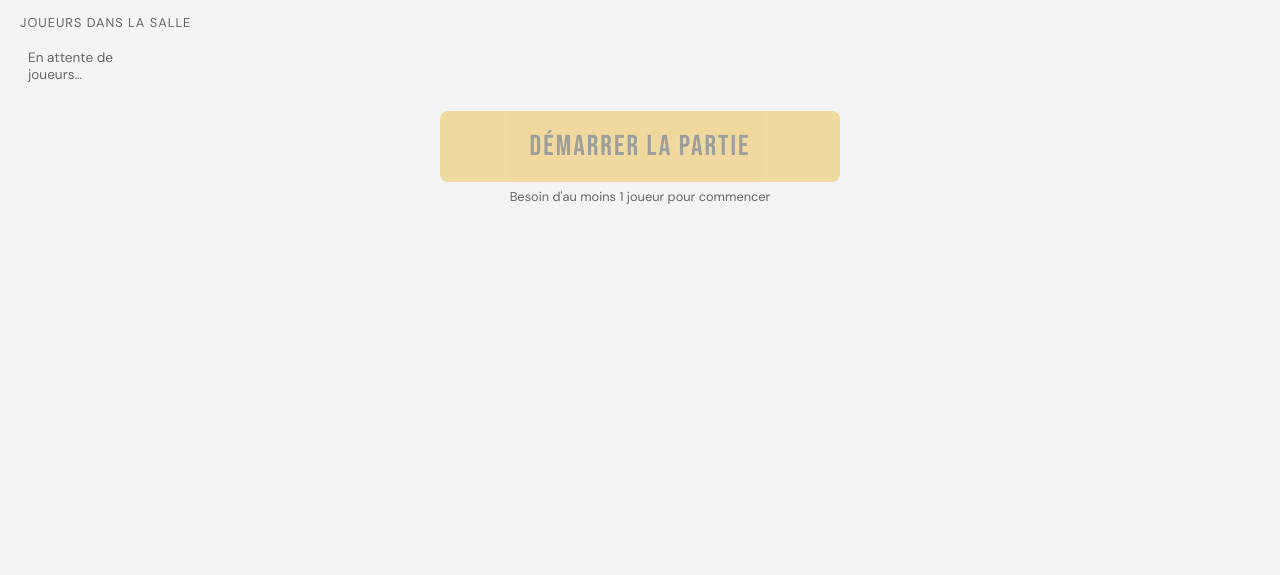
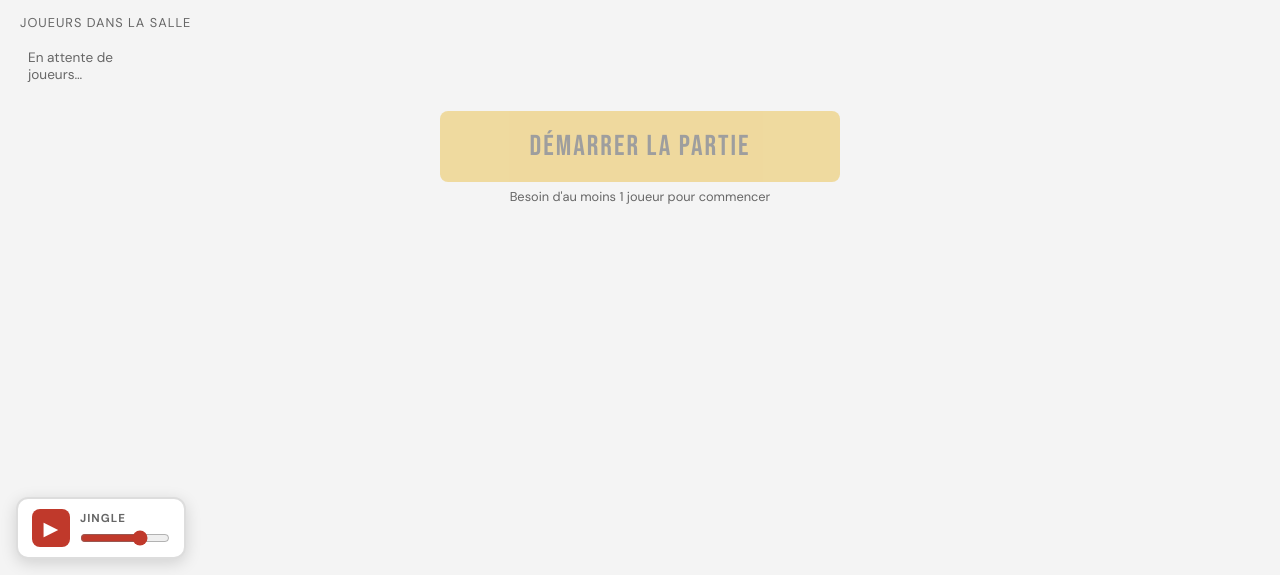
Before and after one commit to imrancoulibaly2005/guilty-quiz, a website: page public/host.html in a window 1280 px wide. Shown: the part 225-800 px from the top of the page. Drawn offline with nearby package versions, Linux system fonts and the light colour scheme; no server answers.

Commit message:
Add jingle.mp3 with loop player on host screen

```diff
--- a/public/host.html
+++ b/public/host.html
@@ -234,6 +234,30 @@
 </div>
 
 <!-- Boutons flottants pendant la partie -->
+<!-- Audio jingle -->
+<audio id="jingle" src="/jingle.mp3" loop preload="auto"></audio>
+
+<!-- Contrôle audio flottant (toujours visible) -->
+<div id="audio-ctrl" style="
+  position:fixed; bottom:16px; left:16px; z-index:100;
+  background:#fff; border:2px solid #ddd; border-radius:12px;
+  padding:10px 14px; display:flex; align-items:center; gap:10px;
+  box-shadow:0 4px 16px rgba(0,0,0,.15); font-family:'DM Sans',sans-serif;
+">
+  <button id="btn-play" onclick="toggleAudio()" style="
+    background:var(--red); color:#fff; border:none; border-radius:8px;
+    width:38px; height:38px; font-size:1.2rem; cursor:pointer;
+    display:flex; align-items:center; justify-content:center;
+  ">▶</button>
+  <div style="display:flex;flex-direction:column;gap:4px;">
+    <span style="font-size:.72rem;font-weight:700;color:#666;letter-spacing:1px;text-transform:uppercase;">JINGLE</span>
+    <input id="volume-slider" type="range" min="0" max="1" step="0.05" value="0.7"
+      oninput="document.getElementById('jingle').volume=this.value"
+      style="width:90px;accent-color:var(--red);cursor:pointer;">
+  </div>
+</div>
+
+<!-- Boutons flottants pendant la partie -->
 <div id="floating-btns" style="display:none;position:fixed;bottom:16px;right:16px;z-index:50;display:none;flex-direction:column;gap:8px;align-items:flex-end;">
   <button id="btn-end-quiz" class="btn" style="background:#8e44ad;font-size:1rem;padding:10px 18px;letter-spacing:1px;">⏹ FIN DU QUIZ</button>
   <button id="btn-reset"    class="btn btn-ghost" style="font-size:.9rem;padding:8px 14px;opacity:.7;">🔄 Reset</button>
@@ -466,6 +490,21 @@ document.getElementById('btn-reset').addEventListener('click', () => {
 function showFloatingBtns(visible) {
   document.getElementById('floating-btns').style.display = visible ? 'flex' : 'none';
 }
+
+// ── Audio ─────────────────────────────────────────────
+const jingle  = document.getElementById('jingle');
+const btnPlay = document.getElementById('btn-play');
+jingle.volume = 0.7;
+
+function toggleAudio() {
+  if (jingle.paused) {
+    jingle.play();
+    btnPlay.textContent = '⏸';
+  } else {
+    jingle.pause();
+    btnPlay.textContent = '▶';
+  }
+}
 document.getElementById('btn-new-game').addEventListener('click', () => {
   socket.emit('reset_game');
 });
```
Also changed, not shown: 1 other file.
